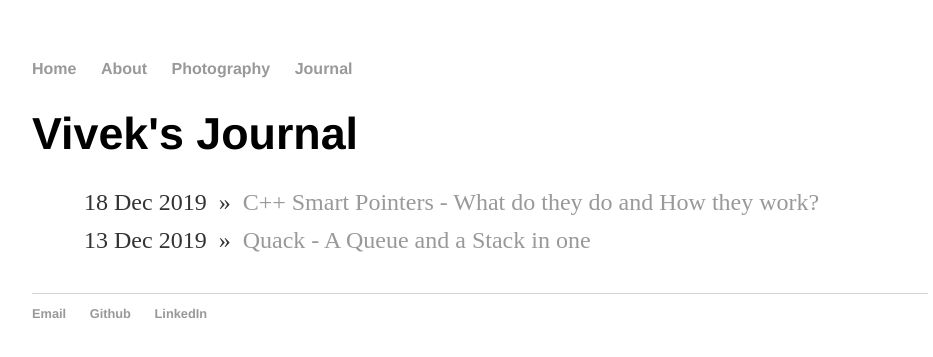
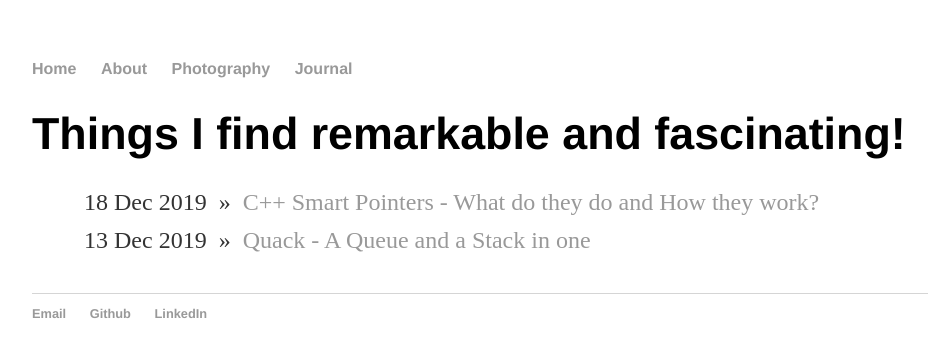
Before and after one commit to vivekgautham/vivekgautham.github.io, a Jekyll site: the page built from blog/index.html, in a window 1280 px wide. Shown: the top 357 px of the page, without its empty margins (160-1093 px from the left). Built offline with Jekyll 4.4.1, drawn with Linux system fonts in a browser that asks for light colours; nearby versions of some CDN libraries.

Commit message:
few cosmetics...

```diff
--- a/blog/index.html
+++ b/blog/index.html
@@ -1,6 +1,6 @@
 ---
 layout: default
-title: Vivek's Journal
+title: Things I find remarkable and fascinating!
 ---
 <h1>{{ page.title }}</h1>
 <ul class="posts">
```
